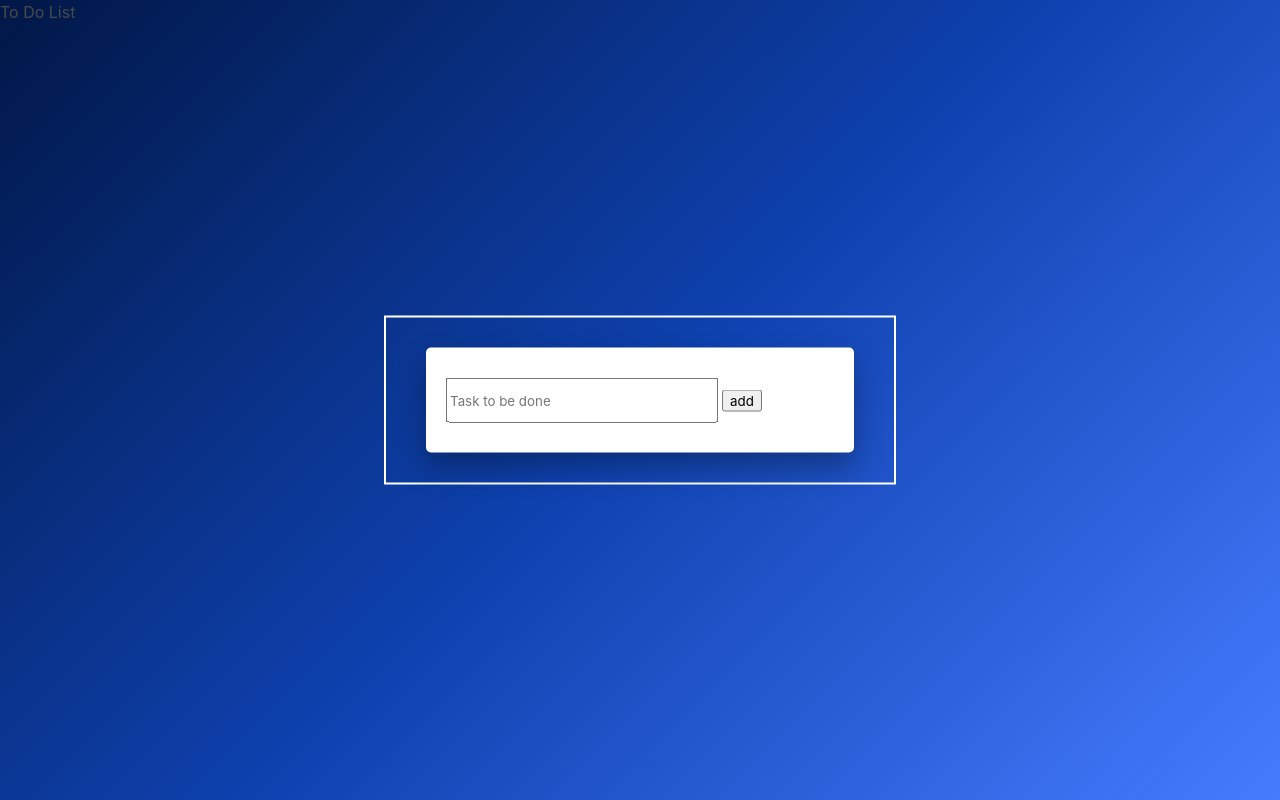
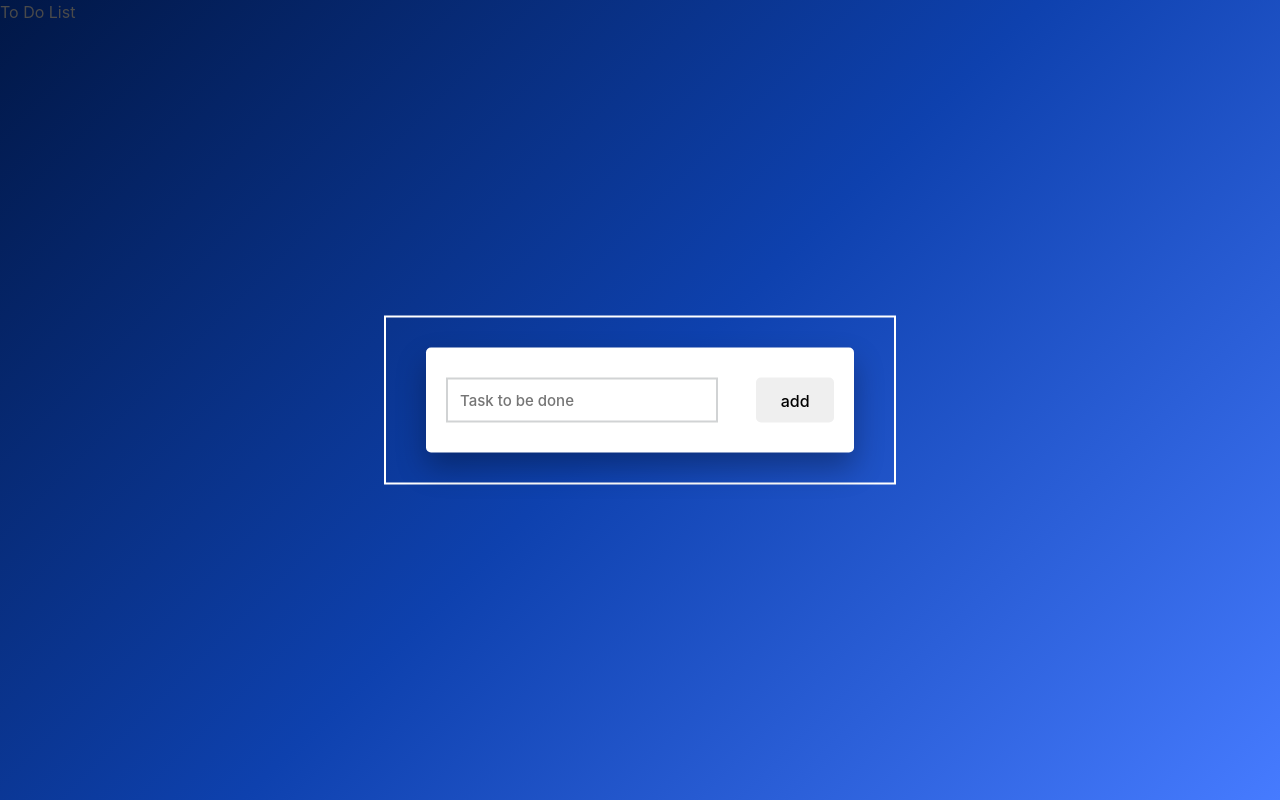
Before and after one commit to trivera777/ToDoList, a plain HTML site: page index.html in a window 1280 px wide. Drawn offline with nearby package versions, Linux system fonts and the light colour scheme.

Commit message:
working button styling

```diff
--- a/Assets/style.css
+++ b/Assets/style.css
@@ -25,4 +25,22 @@ body {
 input {
     width:  70%;
     height: 45px;
+    font-size: 15px;
+    border: 2px solid #d1d3d4;
+    padding: 12px;
+    font-weight: 500;
+    position: relative;
+    color: #000;
 }
+
+button {
+    position: relative;
+    float: right;
+    width: 20%;
+    height: 45px;
+    border-radius: 5px;
+    font-weight: 500;
+    font-size: 16px;
+    border: none;
+    cursor: pointer;
+}
```
